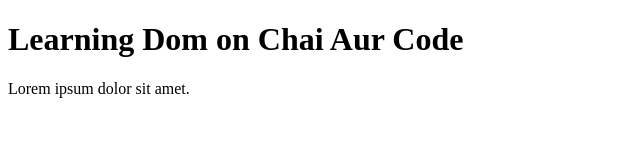
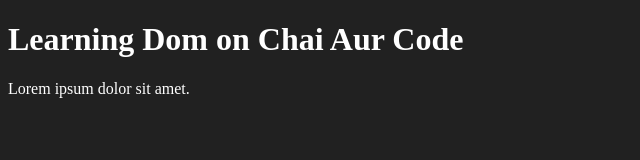
Before and after one commit to rishipatel83/javacode, a plain HTML site: page 06_dom/one.html in a window 1280 px wide. Shown: the whole page, without its empty margins (0-640 px from the left). Drawn offline with Linux system fonts and the light colour scheme.

Commit message:
few basic changes

```diff
--- a/06_dom/one.html
+++ b/06_dom/one.html
@@ -6,10 +6,17 @@
    <meta charset="UTF-8">
    <meta name="viewport" content="width=device-width, initial-scale=1.0">
    <title>Dom learning</title>
+   <style>
+      *{
+         background-color: #212121;
+         color:#fff;
+      }
+   </style>
 </head>
+
 <body>
    <div class="bg-black">
-      <h1 class="heading">Learning Dom on Chai Aur Code</h1>
+      <h1 id="title" class="heading">Learning Dom on Chai Aur Code</h1>
       <p>Lorem ipsum dolor sit amet.</p>
 
    </div>
```
